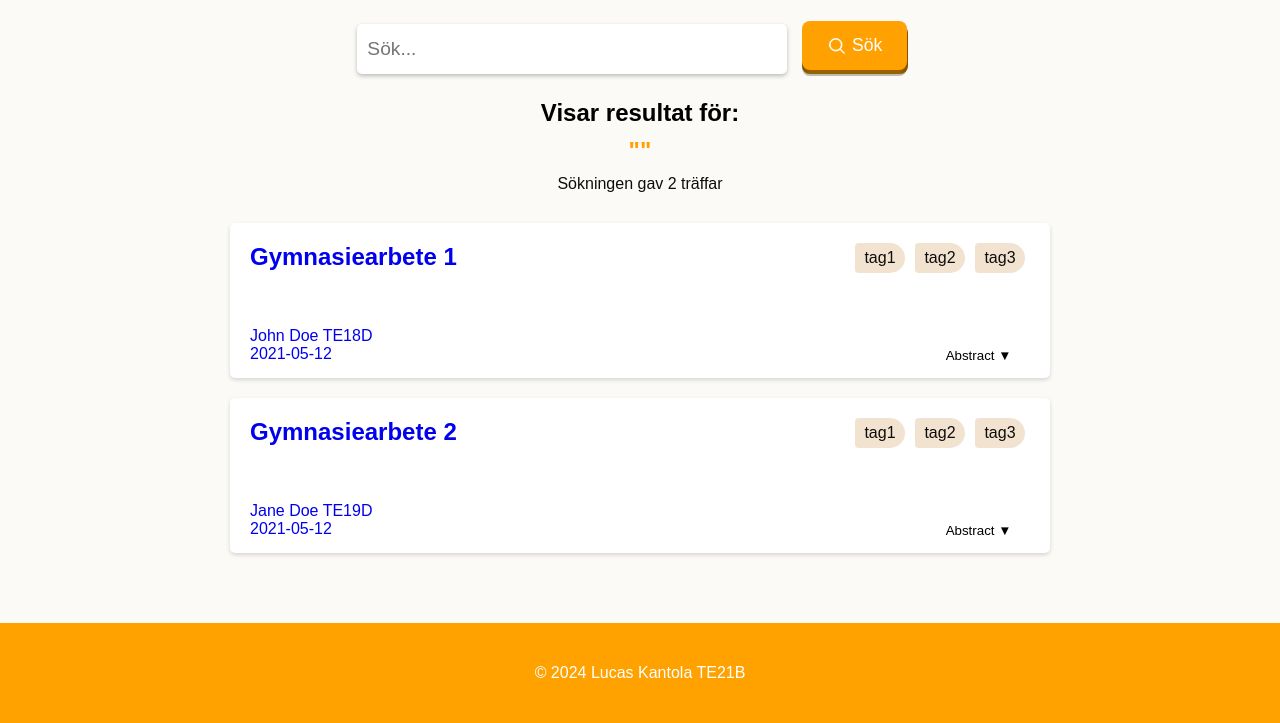
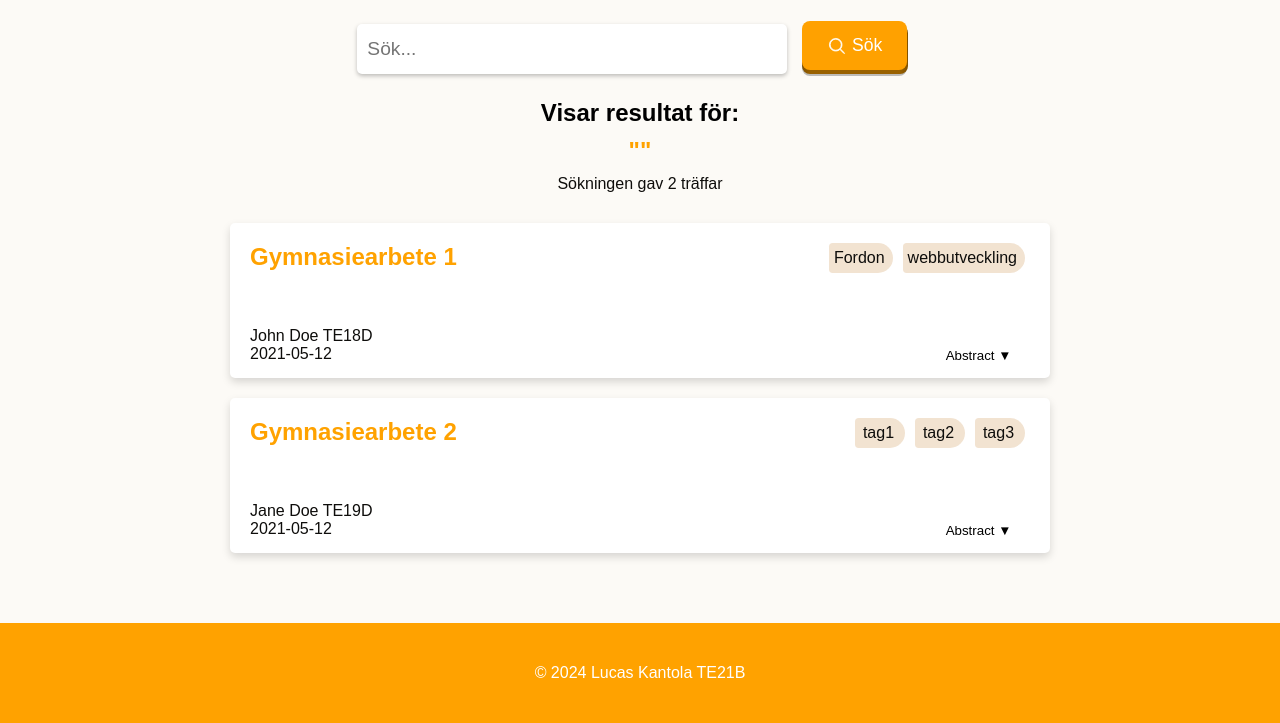
Before and after one commit to LucasKantola/Ostrabo-DB, a Laravel app: page /search in a window 1280 px wide. Shown: the part 271-994 px from the top of the page. Run offline with Laravel 12, Linux system fonts and the light colour scheme; some web fonts are replaced.

Commit message:
Fixade styling och klar med search sidan
Sidan behöver fortfarande kollas över och fixa en ny styling för tags. Tab funkar inte heller för searchbaren.

```diff
--- a/app/Http/Controllers/searchController.php
+++ b/app/Http/Controllers/searchController.php
@@ -36,9 +36,8 @@
                     "title" => $request->input('search'),
                     "subtitle" => "Subtitle 2", // Add subtitle property
                     "tags" => [
-                        (object)["name" => "tag1"],
-                        (object)["name" => "tag2"],
-                        (object)["name" => "tag3"]
+                        (object)["name" => "Fordon"],
+                        (object)["name" => "webbutveckling"],
                     ],
                     "abstract" => "Detta är ett gymnasiearbete som handlar om något annat" . str_repeat(" Detta är ett gymnasiearbete som handlar om något annat", 3)
                 ],
@@ -54,9 +53,8 @@
                     'title' => 'Gymnasiearbete 1',
                     'subtitle' => 'Subtitle 1', // Add subtitle property
                     "tags" => [
-                        (object)["name" => "tag1"],
-                        (object)["name" => "tag2"],
-                        (object)["name" => "tag3"]
+                        (object)["name" => "Fordon"],
+                        (object)["name" => "webbutveckling"],
                     ],
                     'abstract' => 'Detta är ett gymnasiearbete som handlar om något' . str_repeat(" Detta är ett gymnasiearbete som handlar om något", 3)
                 ],
--- a/public/style/search.css
+++ b/public/style/search.css
@@ -48,6 +48,19 @@
 
     flex-grow: 1;
     flex-shrink: 1;
+    cursor: pointer;
+    transition: box-shadow 0.3s ease;
+    box-shadow: 0 4px 8px rgba(0, 0, 0, 0.15);
+}
+
+main .article-container > article:hover{
+    box-shadow: 0 4px 8px rgba(0, 0, 0, 0.25);
+}
+main .article-container > article:hover .article-content a{
+    text-decoration: underline;
+}
+main .article-container > article:hover .article-right > button,
+main .article-container > article:hover .abstract-dropdown {
     text-decoration: none !important;
 }
 
@@ -59,9 +72,22 @@
 
 article > .article-content > a{
     max-width: 66%;
+    min-width: 66%;
     word-wrap: break-word;
     text-decoration: none;
     cursor: pointer;
+}
+
+article a h2{
+    color: var(--primary);
+    font-size: 1.5em;
+    margin: 0;
+    padding: 0;
+}
+
+article a:focus h2{
+    text-decoration: underline !important;
+    filter: brightness(1.1);
 }
 
 article > .article-content > .article-right{
@@ -86,6 +112,7 @@
 article .bottom{
     margin-bottom: 5px;
     margin-top: auto;
+    color: var(--text);
 }
 
 article .abstract-dropdown {
@@ -97,7 +124,9 @@
     width: auto;
     height: 100%;
     margin-top: 20px;
+    padding-bottom: 5px;
     padding-top: 0;
+    line-height: 20px;
 }
 
 article .tags-container{
@@ -120,7 +149,8 @@
     text-align: right;
     background-color: #f2e3d1;
     color: var(--text);
-    padding: 5px 2px;
+    padding: 5px 5px;
+    padding-right: 8px;
     border-radius: 5px 20px 20px 5px;
     margin: 0px 5px;
 }
--- a/resources/views/search.blade.php
+++ b/resources/views/search.blade.php
@@ -26,7 +26,7 @@
         </div>
         <div class="article-container flex-column flex-center">
             @forelse($results as $result)
-                <article class="w100 selectable">
+                <article class="w100">
                     <div class="w100 article-content flex-row">
                         <a href="{{route("show", $result->id)}}" class="article-left flex-column h100">
                             <h2>{{$result->title}}</h2>
```
